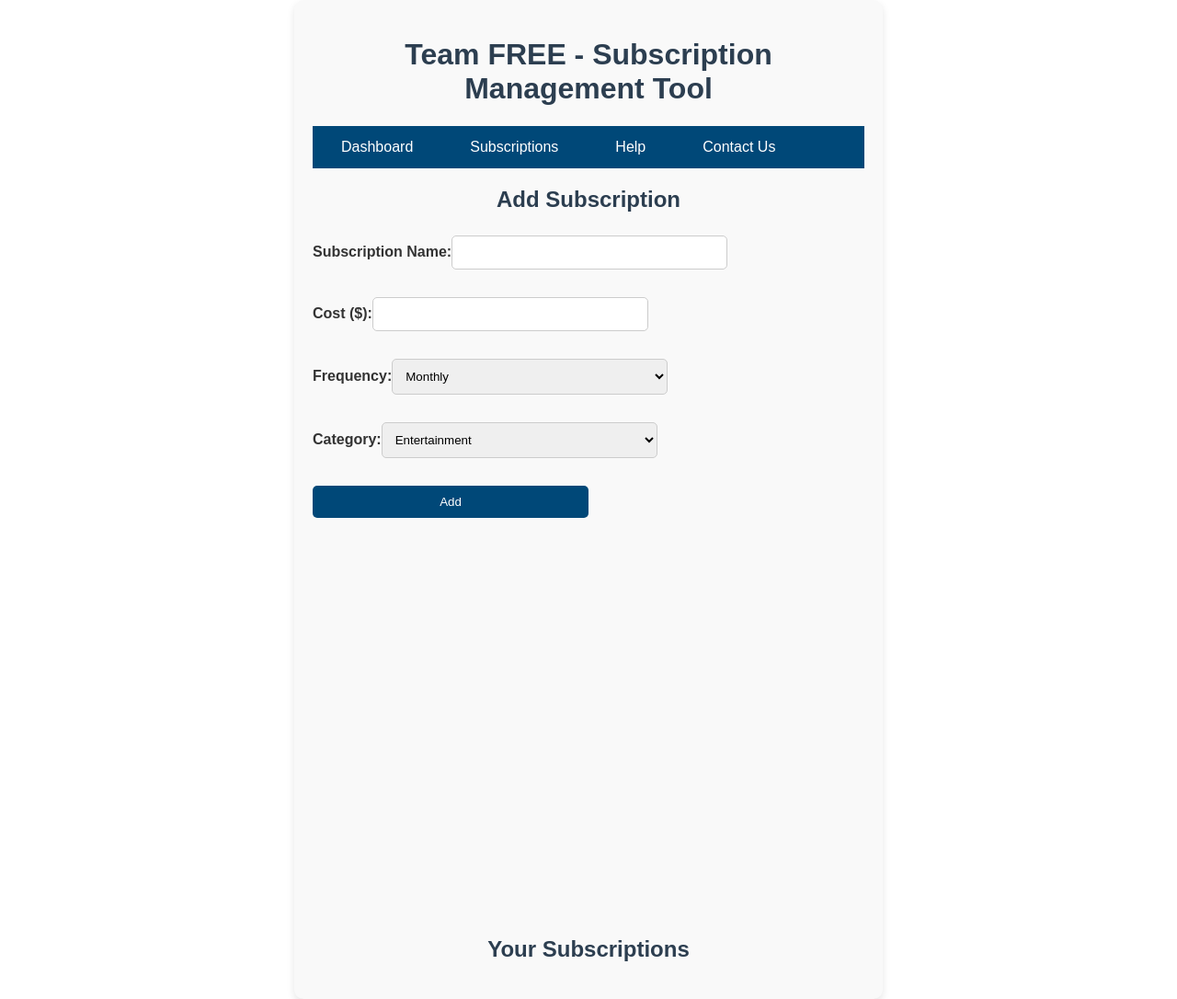
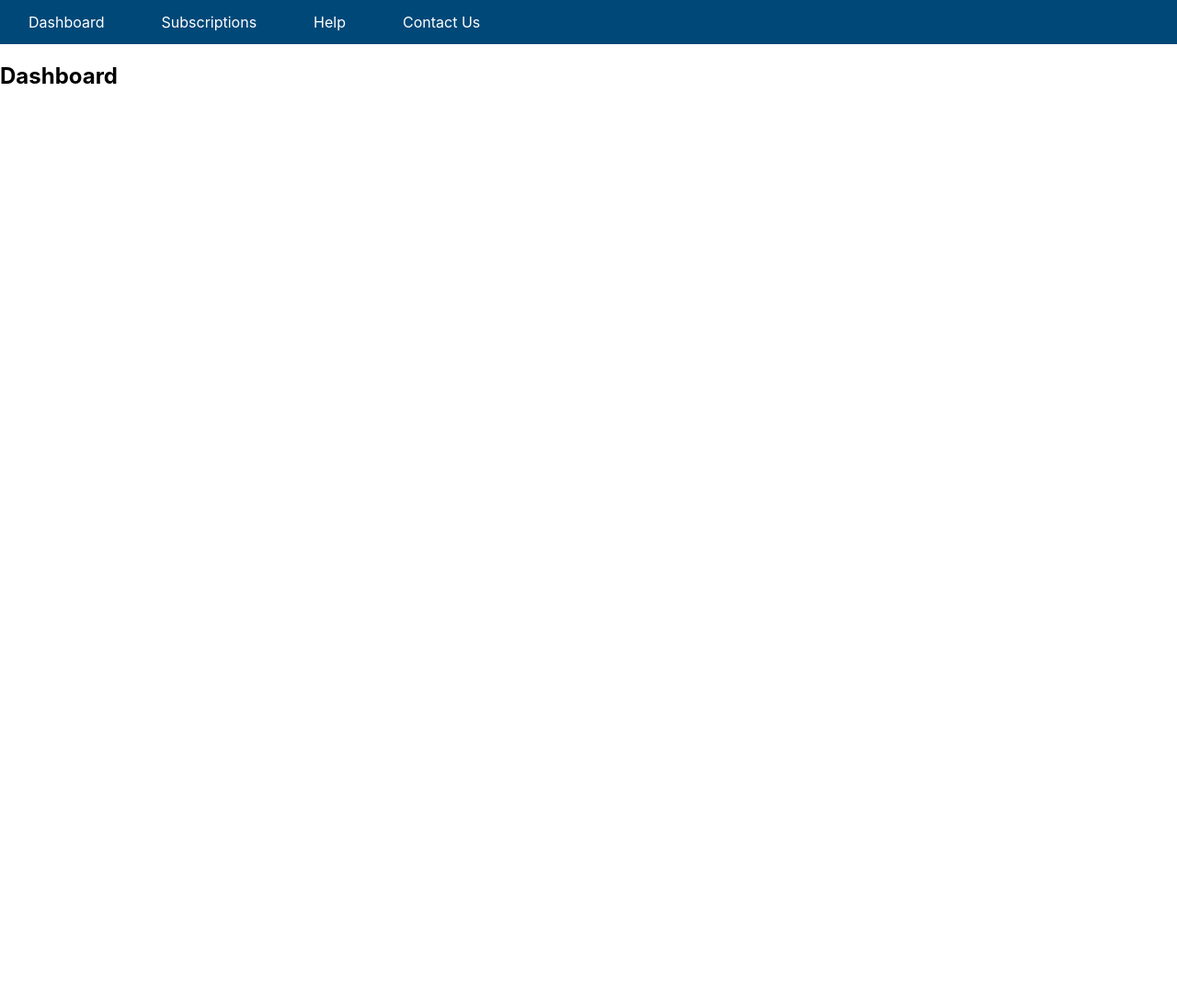
Before and after one commit to iSkewb/BreakFree, a React (Create React App) app in the folder predictive-subscription-tool/: page /dashboard in a window 1280 px wide. Shown: the whole page at 92% size. After the commit the page ends 800 px from the top, so only its background shows below. Built offline with nearby package versions, Linux system fonts and the light colour scheme.

Commit message:
Added linking functionality

```diff
--- a/predictive-subscription-tool/src/App.js
+++ b/predictive-subscription-tool/src/App.js
@@ -1,29 +1,21 @@
-import React, { useState } from 'react';
-import SubscriptionList from './components/SubscriptionList';
+import React from 'react';
+import { BrowserRouter as Router, Routes, Route } from 'react-router-dom';
 import AddSubscription from './components/AddSubscription';
-import './App.css';
+import Dashboard from './components/Dashboard';
+import NavBar from './components/NavBar';
 
 const App = () => {
-  const [subscriptions, setSubscriptions] = useState([]);
-
-  const handleAddSubscription = (subscription) => {
-    setSubscriptions([...subscriptions, subscription]);
-  };
-
-  const handleDeleteSubscription = (index) => {
-    const updatedSubscriptions = subscriptions.filter((_, i) => i !== index);
-    setSubscriptions(updatedSubscriptions);
-  };
-
   return (
-    <div className="App">
-      <h1>Team FREE - Subscription Management Tool</h1>
-      <AddSubscription onAdd={handleAddSubscription} />
-      <SubscriptionList
-        subscriptions={subscriptions}s
-        onDelete={handleDeleteSubscription}
-      />
-    </div>
+    <Router>
+      <NavBar /> {/* Add the NavBar component */}
+      <Routes>
+        <Route path="/add-subscription" element={<AddSubscription />} />
+        <Route path="/dashboard" element={<Dashboard />} />
+        {/* <Route path="/help" element={<div>Help Page</div>} /> Placeholder component */}
+        {/* <Route path="/contact-us" element={<div>Contact Us Page</div>} /> Placeholder component */}
+        <Route path="/" element={<AddSubscription />} /> {/* Default route */}
+      </Routes>
+    </Router>
   );
 };
 
--- a/predictive-subscription-tool/src/components/AddSubscription.js
+++ b/predictive-subscription-tool/src/components/AddSubscription.js
@@ -37,7 +37,6 @@ const AddSubscription = ({ onAdd }) => {
 
   return (
     <div>
-      <NavBar /> {/* Add the NavBar component */}
       <form onSubmit={handleSubmit}>
         <h2>Add Subscription</h2>
         <label>
@@ -72,7 +71,6 @@ const AddSubscription = ({ onAdd }) => {
         </label>
         <button type="submit">Add</button>
       </form>
-      <CategoryPieChart data={getCategoryData()} />
     </div>
   );
 };
--- /dev/null
+++ b/predictive-subscription-tool/src/components/Dashboard.js
@@ -0,0 +1,12 @@
+import React from 'react';
+
+const Dashboard = () => {
+  return (
+    <div>
+      <h2>Dashboard</h2>
+      {/* Add your dashboard content here */}
+    </div>
+  );
+};
+
+export default Dashboard;
--- a/predictive-subscription-tool/src/components/NavBar.js
+++ b/predictive-subscription-tool/src/components/NavBar.js
@@ -1,4 +1,5 @@
 import React from 'react';
+import { Link } from 'react-router-dom';
 import './NavBar.css'; // Assuming you will create a CSS file for styling
 
 const NavBar = () => {
--- a/predictive-subscription-tool/src/pages/Dashboard.js
+++ b/predictive-subscription-tool/src/pages/Dashboard.js
@@ -1,11 +1,14 @@
 // filepath: src/pages/Dashboard.js
 import React from 'react';
+import CategoryPieChart from './CategoryPieChart'; // Import the CategoryPieChart component
+
 
 const Dashboard = () => {
   return (
     <div>
       <h1>Dashboard</h1>
       <p>Welcome to the Dashboard!</p>
+      <CategoryPieChart data={getCategoryData()} />
     </div>
   );
 };
```
